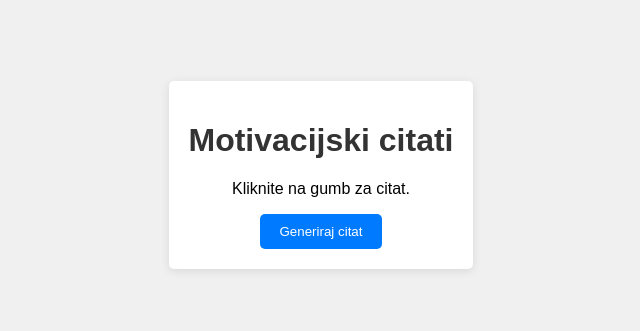
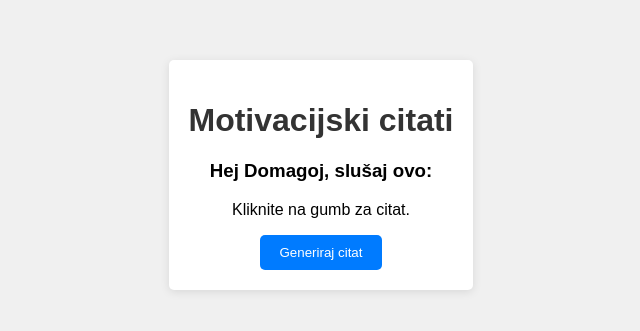
Before and after one commit to ddrazina/motivational, a website built with webpack: page index.html in a window 1280 px wide. Shown: the part 225-556 px from the top of the page, without its empty margins (319-959 px from the left). Built offline with nearby package versions, Linux system fonts and the light colour scheme.

Commit message:
small change

```diff
--- a/index.html
+++ b/index.html
@@ -9,6 +9,7 @@
 <body>
     <main class="container">
         <h1>Motivacijski citati</h1>
+        <h3>Hej Domagoj, slušaj ovo:</h3>
         <p id="quote">Kliknite na gumb za citat.</p>
         <button id="generate">Generiraj citat</button>
     </main>
```
